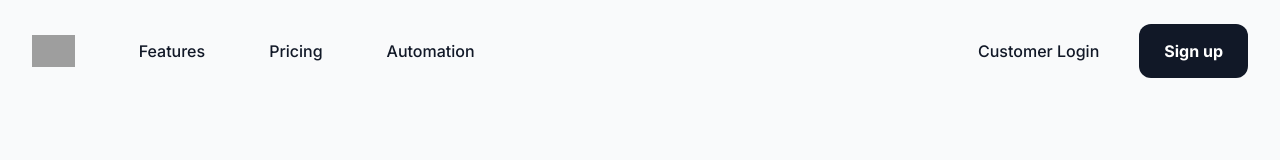
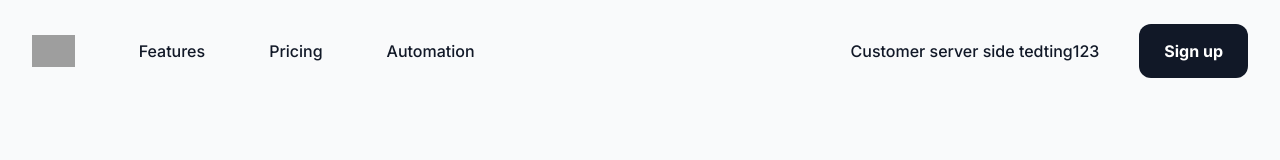
Before and after one commit to only1drhex/zeekitchen, a Next.js app: page /url in a window 1280 px wide. Shown: the top 160 px of the page. Built offline with nearby package versions, Linux system fonts and the light colour scheme; grey boxes are pictures that could not be loaded.

Commit message:
Update page.tsx

```diff
--- a/src/app/url/page.tsx
+++ b/src/app/url/page.tsx
@@ -1,6 +1,10 @@
 // `app/dashboard/page.tsx` is the UI for the `/dashboard` URL
+"use server"
 import Link from "next/link"
 export default function Page() {
+
+
+const hd = "server side tedting" + 123;
   return (
     <div className="overflow-x-hidden bg-gray-50">
     <header className="py-4 md:py-6" x-data="{expanded: false}">
@@ -37,7 +41,7 @@ export default function Page() {
                 </div>
 
                 <div className="hidden lg:ml-auto lg:flex lg:items-center lg:space-x-10">
-                    <a href="#" title="" className="text-base font-medium text-gray-900 transition-all duration-200 rounded focus:outline-none font-pj hover:text-opacity-50 focus:ring-1 focus:ring-gray-900 focus:ring-offset-2"> Customer Login </a>
+                    <a href="#" title="" className="text-base font-medium text-gray-900 transition-all duration-200 rounded focus:outline-none font-pj hover:text-opacity-50 focus:ring-1 focus:ring-gray-900 focus:ring-offset-2"> Customer {hd}</a>
 
                     <a
                         href="#"
```
